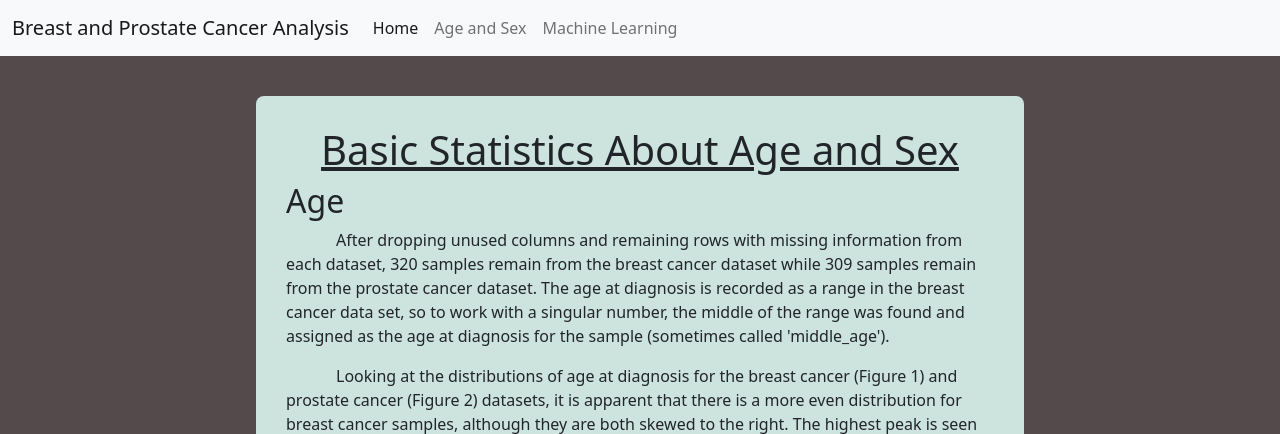
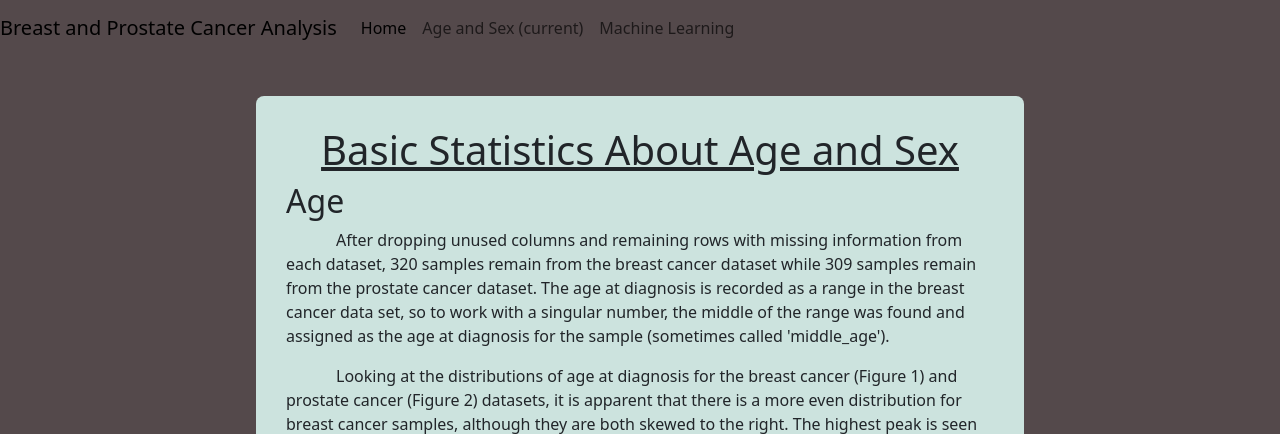
Before and after one commit to sjperez1/Bio-Data-ML-and-Analysis, a Flask app: template templates/age_and_sex.html in a window 1280 px wide. Shown: the top 434 px of the page. Run offline with Flask 3, Linux system fonts and the light colour scheme; the template is opened without the code that fills it, so the values that code supplies are empty.

Commit message:
Update age_and_sex.html navbar

```diff
--- a/templates/age_and_sex.html
+++ b/templates/age_and_sex.html
@@ -4,33 +4,27 @@
     <meta charset="UTF-8">
     <meta http-equiv="X-UA-Compatible" content="IE=edge">
     <meta name="viewport" content="width=device-width, initial-scale=1.0">
-    <link href="https://cdn.jsdelivr.net/npm/bootstrap@5.2.3/dist/css/bootstrap.min.css" rel="stylesheet" integrity="sha384-rbsA2VBKQhggwzxH7pPCaAqO46MgnOM80zW1RWuH61DGLwZJEdK2Kadq2F9CUG65" crossorigin="anonymous">
+    <link href="https://cdn.jsdelivr.net/npm/bootstrap@5.3.2/dist/css/bootstrap.min.css" rel="stylesheet" integrity="sha384-T3c6CoIi6uLrA9TneNEoa7RxnatzjcDSCmG1MXxSR1GAsXEV/Dwwykc2MPK8M2HN" crossorigin="anonymous">
     <link rel="stylesheet" type="text/css" href="{{url_for('static', filename='index.css')}}">
     <title>Age and Sex</title>
 </head>
 <body class="additionalpagebody">
     <!-- navbar -->
-    <nav class="navbar navbar-expand-lg bg-light">
-        <div class="container-fluid">
-            <a class="navbar-brand" href="/">Breast and Prostate Cancer Analysis</a>
-            <button class="navbar-toggler" type="button" data-bs-toggle="collapse" data-bs-target="#navbarNavDropdown" aria-controls="navbarNavDropdown" aria-expanded="false" aria-label="Toggle navigation">
-                <span class="navbar-toggler-icon"></span>
-            </button>
-            <div class="collapse navbar-collapse" id="navbarNavDropdown">
-                <ul class="navbar-nav">
-                    <li class="nav-item">
-                        <a class="nav-link active" aria-current="page" href="/">Home</a>
-                    </li>
-                    <li class="nav-item">
-                        <a class="nav-link" href="/age_and_sex">Age and Sex</a>
-                    </li>
-                    <li class="nav-item">
-                        <a class="nav-link" href="/machine_learning">Machine Learning</a>
-                    </li>
-                </ul>
+    <nav class="navbar navbar-expand-lg">
+        <a class="navbar-brand" href="/">Breast and Prostate Cancer Analysis</a>
+        <button class="navbar-toggler" type="button" data-bs-toggle="collapse" data-bs-target="#navbarNavAltMarkup"
+            aria-controls="navbarNavAltMarkup" aria-expanded="false" aria-label="Toggle navigation">
+            <span class="navbar-toggler-icon"></span>
+        </button>
+        <div class="collapse navbar-collapse" id="navbarNavAltMarkup">
+            <div class="navbar-nav">
+                <a class="nav-item nav-link active" href="/">Home</a>
+                <a class="nav-item nav-link" href="/age_and_sex">Age and Sex <span class="sr-only">(current)</span></a>
+                <a class="nav-item nav-link" href="/machine_learning">Machine Learning</a>
             </div>
         </div>
     </nav>
+
     <!-- content container -->
     <div class="container" id="container2">
         <h1 class="title">Basic Statistics About Age and Sex</h1>
@@ -84,5 +78,6 @@
         <h2>Males and Females</h2>
         <p>Prostate cancer is strictly found in males, and most breast cancer is found in women. According to the <a href="https://www.bcrf.org/blog/male-breast-cancer-statistics-research/">Breast Cancer Research Foundation (BCRF) website</a>, "male breast cancer accounts for less than one percent of all breast cancer diagnoses," so it is quite rare. The breast cancer dataset was evaluated for any rare male patients, but the response returned was only "{{unique_sexes}}".</p>
     </div>
+    <script src="https://cdn.jsdelivr.net/npm/bootstrap@5.3.2/dist/js/bootstrap.bundle.min.js" integrity="sha384-C6RzsynM9kWDrMNeT87bh95OGNyZPhcTNXj1NW7RuBCsyN/o0jlpcV8Qyq46cDfL" crossorigin="anonymous"></script>
 </body>
 </html>
```
